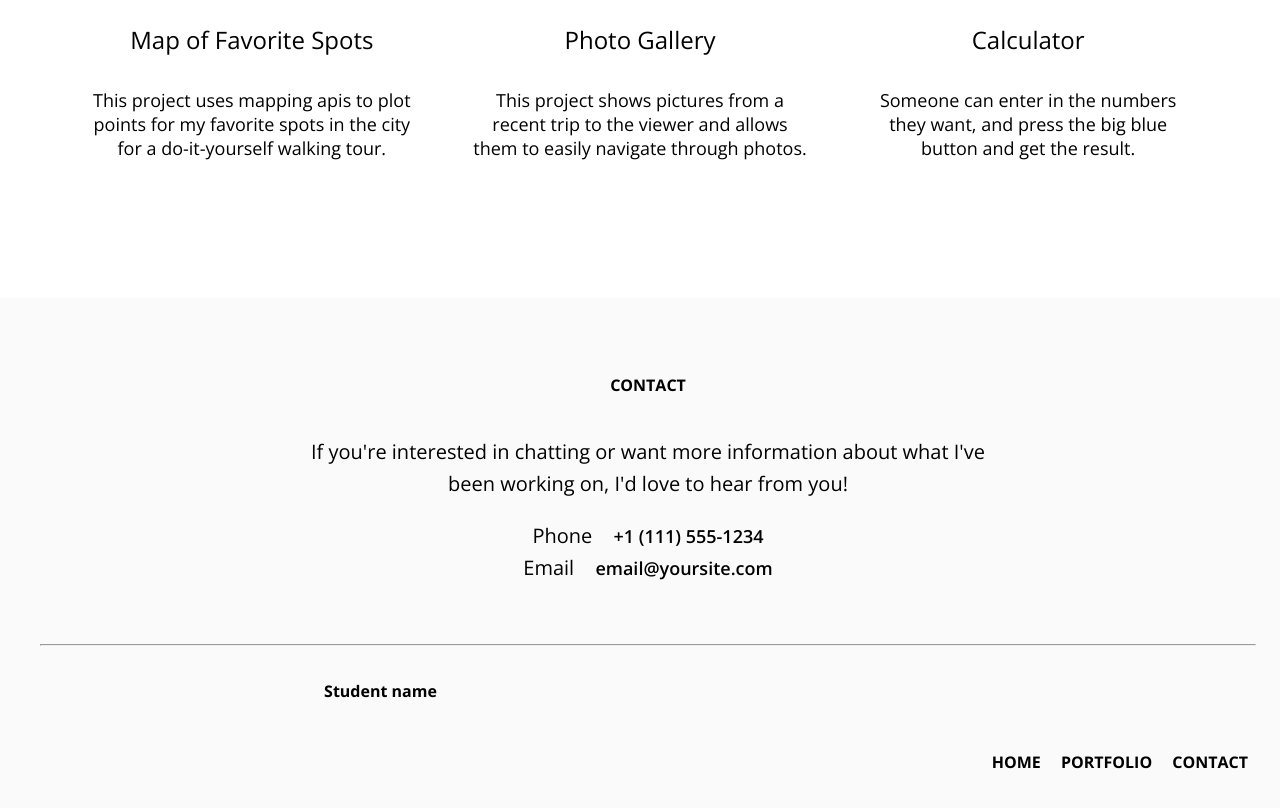
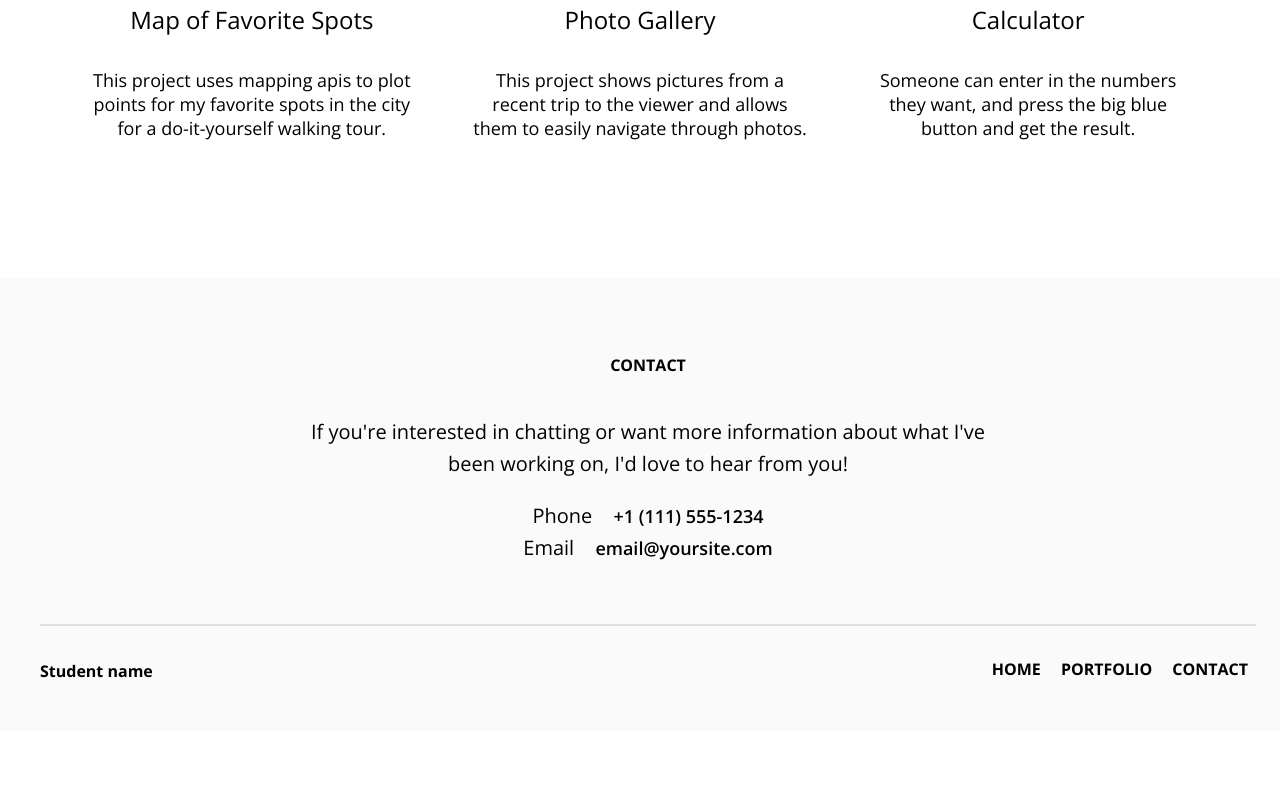
Before and after one commit to ptkim/Responsive-Layout, a plain HTML site: page index.html in a window 1280 px wide. Shown: the part 1368-2176 px from the top of the page. After the commit the page ends 2099 px from the top, so only its background shows below. Drawn offline with nearby package versions, Linux system fonts and the light colour scheme.

Commit message:
large screen size complete

```diff
--- a/css/style.css
+++ b/css/style.css
@@ -142,6 +142,7 @@ address a {
 
 footer hr {
     margin-top: 60px;
+    border: #dddddd 1px solid;
 }
 
 .bottom_nav {
@@ -238,6 +239,10 @@ footer hr {
 
     }
 
+    header {
+        padding: 24px 56px 56px 56px;
+    }
+
     .main_nav_list {
         margin: 0px;
     }
@@ -252,4 +257,8 @@ footer hr {
         margin-right: auto;
         margin-left: auto;
     }
+
+    footer .bottom_student_nav {
+        width: auto;
+    }
 }
```
